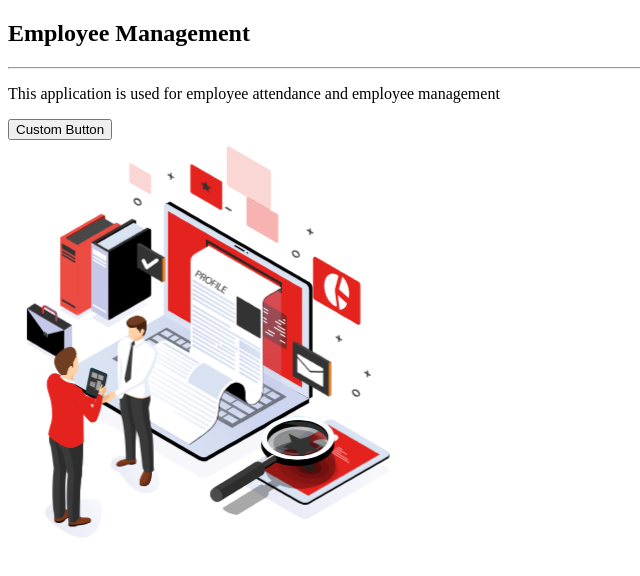
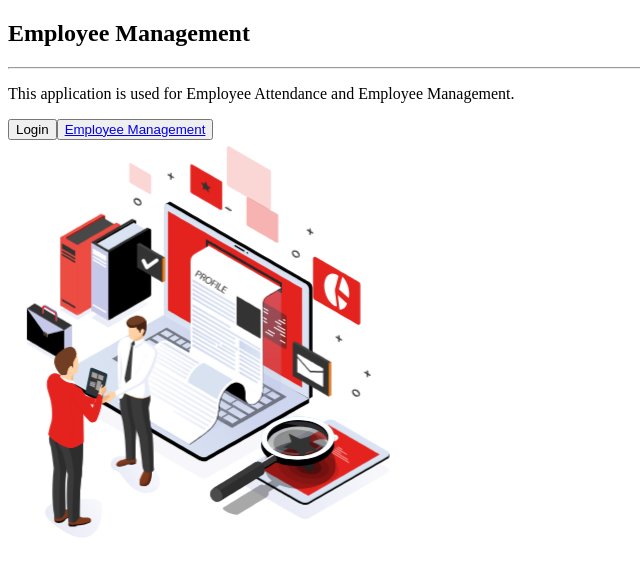
Before and after one commit to vincentt14/Employee-Management, a Next.js app: page /HomePage in a window 1280 px wide. Shown: the top 576 px of the page, without its empty margins (0-640 px from the left). Built offline with nearby package versions, Linux system fonts and the light colour scheme.

Commit message:
remake home page

```diff
--- a/src/components/CustomButton.tsx
+++ b/src/components/CustomButton.tsx
@@ -1,9 +1,18 @@
-const CustomButton = () => {
+import { CustomButtonProps } from "@/types";
+import Link from "next/link";
+
+const CustomButton = ({ title, btnType, containerStyles, handleClick, textStyles, to }: CustomButtonProps) => {
   return (
-    <button className="my-4 border py-3 px-4 bg-white text-black border-black rounded-md">
-      Custom Button
+    <button type={btnType || "button"} className={`my-4 py-3 px-6 rounded-md font-semibold border ${containerStyles}`} onClick={handleClick}>
+      {to ? (
+        <Link href={to} className={`${textStyles}`}>
+          {title}
+        </Link>
+      ) : (
+        <span className={`${textStyles}`}>{title}</span>
+      )}
     </button>
-  )
-}
+  );
+};
 
-export default CustomButton
+export default CustomButton;
--- a/src/pages/HomePage.tsx
+++ b/src/pages/HomePage.tsx
@@ -10,12 +10,17 @@ const HomePage = () => {
       <div className="container">
         <div className="flex flex-wrap">
           <div className="w-full self-center px-4 lg:w-1/2">
-            <h1 className="text-5xl font-bold text-secondary">Employee Management</h1>
-            <hr className="w-[100px] my-3 p-1 bg-secondary border-0 rounded-sm" />
-            <p className="text-primary text-xl max-w-xl">This application is used for employee attendance and employee management</p>
-            <CustomButton />
+            <h1 className="py-1 text-5xl font-bold bg-gradient-to-r from-red-600 to-secondary inline-block text-transparent bg-clip-text">Employee Management</h1>
+            <hr className="w-[200px] my-3 p-1 bg-bgColor border border-borderColor rounded-sm" />
+            <p className="text-primary text-xl max-w-xl">
+              This application is used for <span className="text-white">Employee Attendance</span> and <span className="text-white">Employee Management</span>.
+            </p>
+            <div className="flex">
+              <CustomButton title="Login" containerStyles="border-black bg-white hover:bg-[#ededed]" textStyles="text-black hover:text-[#262626]" />
+              <CustomButton title="Employee Management" to="/employeeManagement" containerStyles="ml-5 border-borderColor bg-bgColor hover:border-primary" textStyles="text-white" />
+            </div>
           </div>
-          <div className="hidden w-full px-4 selft-center md:block lg:w-1/2 border rounded-md p-4 blur-sm">
+          <div className="hidden w-full px-4 selft-center md:block lg:w-1/2 border-2 border-borderColor rounded-md p-4 bg-bgColor">
             <Lottie animationData={office} style={{ width: "400px", height: "400px" }} className="mx-auto blur-none" />
           </div>
         </div>
--- /dev/null
+++ b/src/types/index.ts
@@ -0,0 +1,10 @@
+import { MouseEventHandler } from "react";
+
+export interface CustomButtonProps {
+  title: string;
+  btnType?: "button" | "submit";
+  textStyles?: string;
+  containerStyles?: string;
+  to?: string;
+  handleClick?: MouseEventHandler<HTMLButtonElement>;
+}
```
Also changed, not shown: src/app/globals.css (+10 -5 lines), tailwind.config.js (+7 -10 lines).
